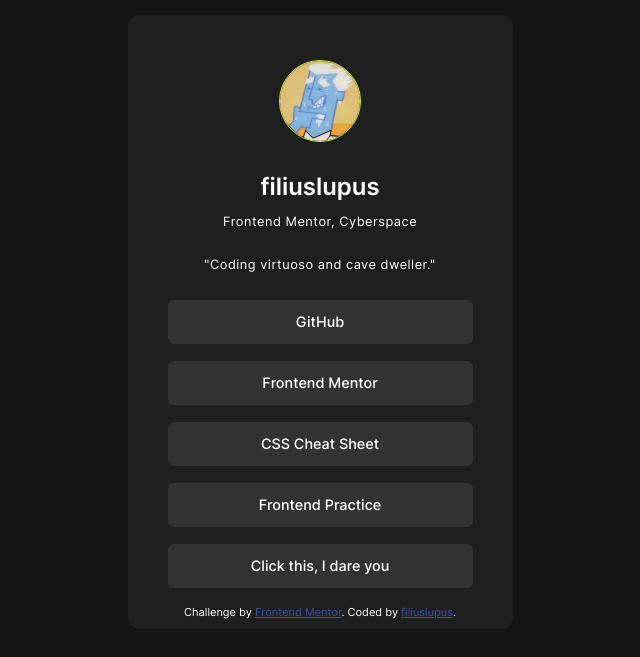
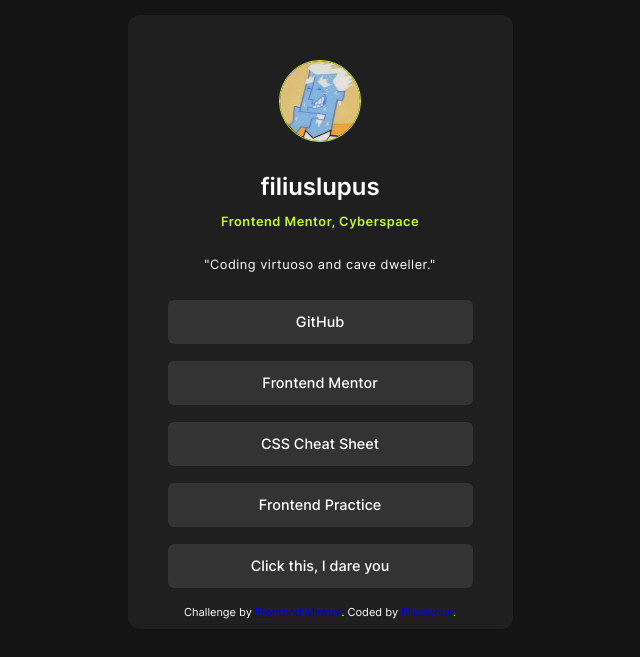
Before and after one commit to filiuslupus/HTML-Practice, a plain HTML site: page social-links-profile-main/index.html in a window 1280 px wide. Shown: the part 129-786 px from the top of the page, without its empty margins (320-960 px from the left). Drawn offline with Linux system fonts and the light colour scheme.

Commit message:
Updated the @media rule for reduced motion Removed the color element for the attribution class

```diff
--- a/social-links-profile-main/styles.css
+++ b/social-links-profile-main/styles.css
@@ -61,17 +61,23 @@ h1 {
     margin-bottom: 0;
 }
 
+
+p.location {
+    color: #C4F82A;
+    font-size: .8rem;
+    transition: --spin-strength .4s ease-out;
+    rotate: x calc(var(--spin-angle) * var(--spin-strength));
+    font-weight: 600;
+    animation: spin 5s infinite;
+}
+
 @media (prefers-reduced-motion: reduce) {
     p.location {
-        color: #C4F82A;
-        font-size: .8rem;
-        transition: --spin-strength .4s ease-out;
-        rotate: x calc(var(--spin-angle) * var(--spin-strength));
-        font-weight: 600;
-        animation: spin 5s infinite;
+        animation: none;
+        transition: none;
+        rotate: none;
     }
 }
-
 .location:hover {
     animation-play-state: paused;
     --spin-strength: 0;
@@ -109,6 +115,3 @@ p {
 .attribution {
     font-size: 0.6875rem;;
 }
-.attribution a {
-    color: hsl(228, 45%, 44%);
-}
```
